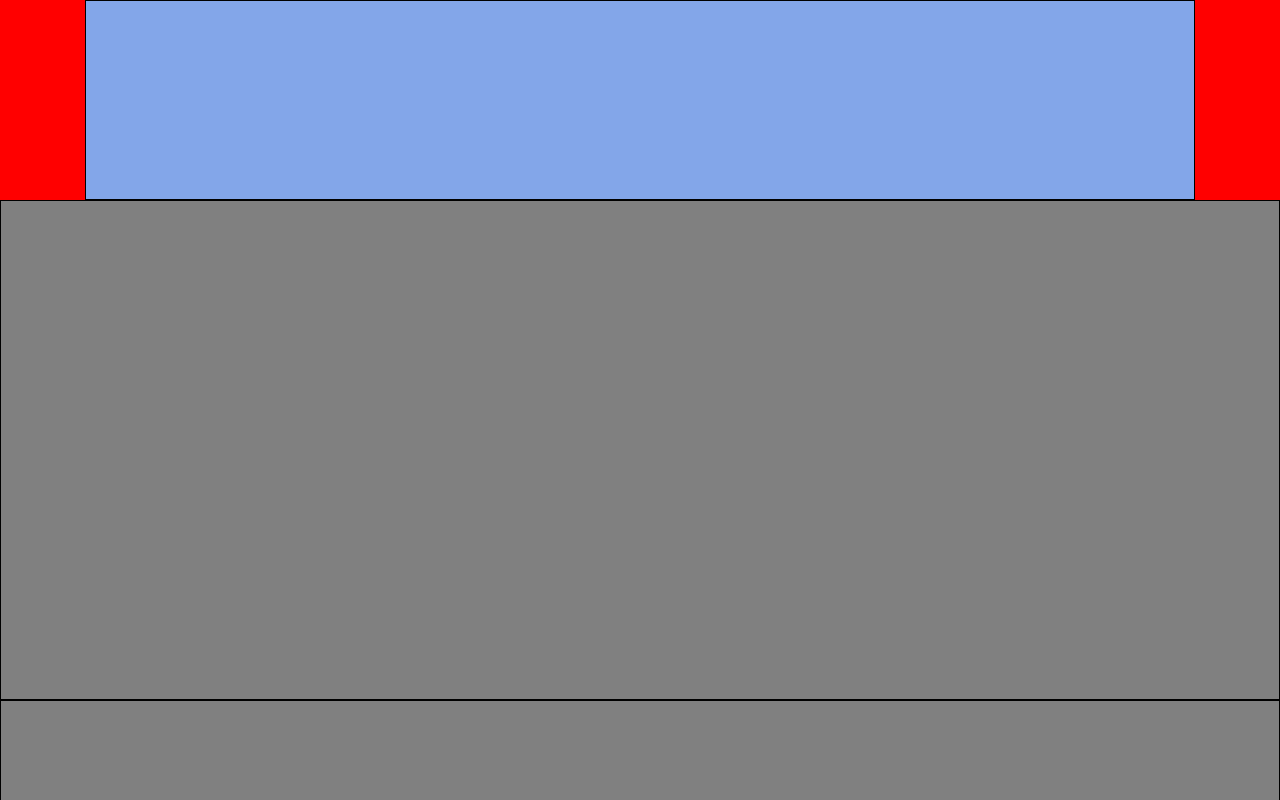
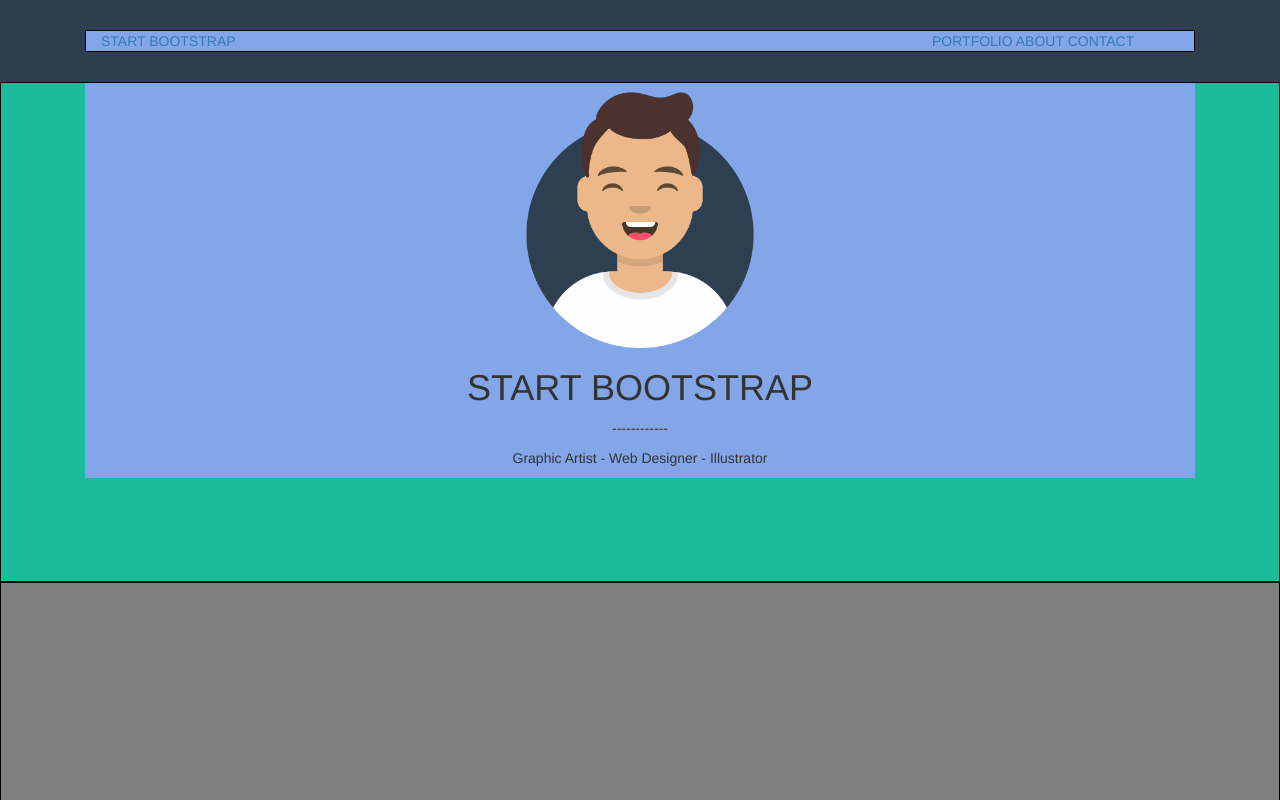
Before and after one commit to GimmikZart/html-css-bootstrap-freelancer, a plain HTML site: page index.html in a window 1280 px wide. Shown: the top 800 px of the page. Drawn offline with Linux system fonts and the light colour scheme.

Commit message:
Microstruttura nav+jumbotron

```diff
--- a/css/style.css
+++ b/css/style.css
@@ -12,7 +12,46 @@
   background-color: rgb(131, 166, 233);
 }
 
+.centrato {
+  text-align: center;
+}
 
+/*NAVIGATORE  --------------------------------------------------------- */
+
+header {
+  padding: 30px;
+  background-color: #2c3e50;
+}
+
+
+
+/*JUMBOTRON  --------------------------------------------------------- */
+
+#jumbotron {
+  background-color: #1abc9c;
+}
+
+#avatar {
+  width: 250px;
+  display: block;
+  margin: 0 auto;
+}
+
+
+
+/*PORTFOLIO  --------------------------------------------------------- */
+
+
+
+/*ABOUT  --------------------------------------------------------- */
+
+
+
+/*CONTACT ME  --------------------------------------------------------- */
+
+
+
+/*FOOTER  --------------------------------------------------------- */
 
 
 
@@ -23,12 +62,9 @@
 
  /* debug  */
 
-header {
-  background-color: red;
-}
 
 nav {
-  height: 200px;
+  /* height: 200px; */
   border: 1px solid black;
 }
 
--- a/index.html
+++ b/index.html
@@ -12,23 +12,78 @@
     <!-- NAVIGATORE -------------------------------------------->
     <header class="container-fluid">
       <nav class="row boxed">
-
+        <div class="col-lg-3">
+          <a href="#">START BOOTSTRAP</a>
+        </div>
+        <div class="destra col-lg-3 col-lg-offset-6">
+          <a href="#">PORTFOLIO</a>
+          <a href="#">ABOUT</a>
+          <a href="#">CONTACT</a>
+        </div>
       </nav>
-
     </header>
 
 <!-- ------------------------------------------------------------------------- -->
     <main>
       <!-- JUMBOTRON ------------------>
       <section class="container-fluid" id="jumbotron">
+        <div class="row boxed">
+          <div class=" col-lg-4 col-lg-offset-4">
+            <img src="img/avataaars.png" alt="avatar" id="avatar">
+          </div>
+        </div>
+
+        <div class="row boxed">
+          <div class="col-lg-8 col-lg-offset-2">
+            <h1 class="centrato">
+              START BOOTSTRAP
+            </h1>
+          </div>
+        </div>
+
+        <div class="row boxed">
+          <div class="col-lg-4 col-lg-offset-4">
+            <p class="centrato"> ------------ </p>
+          </div>
+        </div>
+
+        <div class="row boxed">
+          <div class="col-lg-4 col-lg-offset-4">
+            <p class="centrato">
+              Graphic Artist - Web Designer - Illustrator
+            </p>
+          </div>
+        </div>
       </section>
 
       <!-- PORTFOLIO ------------------>
       <section class="container-fluid" id="portfolio">
+        <div class="row boxed">
+        </div>
+
+        <div class="row boxed">
+        </div>
+
+        <div class="row boxed">
+        </div>
+
+        <div class="row boxed">
+        </div>
       </section>
 
       <!-- ABOUT ---------------------->
       <section class="container-fluid" id="about">
+        <div class="row boxed">
+        </div>
+
+        <div class="row boxed">
+        </div>
+
+        <div class="row boxed">
+        </div>
+
+        <div class="row boxed">
+        </div>
       </section>
 
       <!-- CONTACT ME ---------------------->
@@ -37,9 +92,21 @@
 
     </main>
 
-    <!-- FOOTER -->
+    <!-- FOOTER -------------------------------------------------------------->
     <footer>
+      <!-- info --------------------------->
       <section class="container-fluid" id="info">
+        <div class="row boxed">
+        </div>
+
+        <div class="row boxed">
+        </div>
+      </section>
+
+      <!-- COPYRIGHT --------------------->
+      <section>
+        <div class="row boxed">
+        </div>
       </section>
     </footer>
 
```
